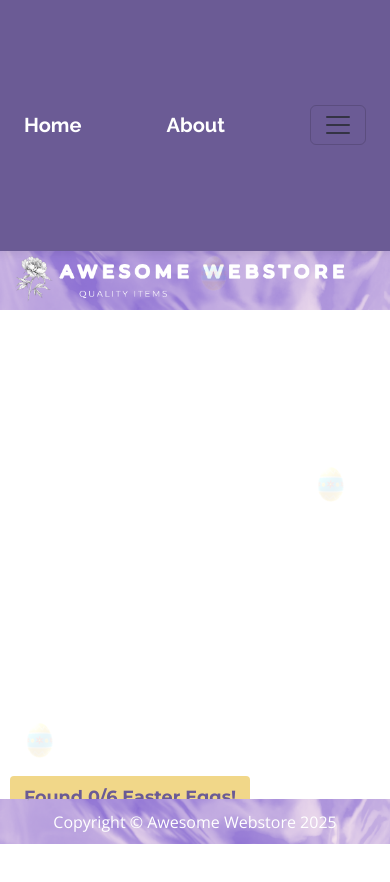
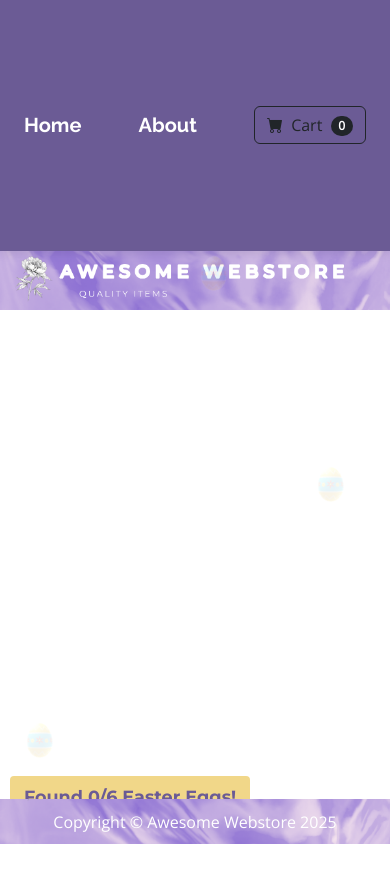
Before and after one commit to Helenes-Hub/webshop_Helene_vg, a plain HTML site: page index.html in a window 390 px wide. Shown: the top 882 px of the page. Drawn offline with nearby package versions, Linux system fonts and the light colour scheme; no server answers.

Commit message:
fixat klart

```diff
--- a/checkout.js
+++ b/checkout.js
@@ -1,5 +1,6 @@
 
 let appliedDiscount = 0;
+
 function updateCartUI() {
     const cart = JSON.parse(localStorage.getItem("cart")) || [];
     const cartReview = document.getElementById("cartReview");
@@ -13,7 +14,7 @@ function updateCartUI() {
     if (cart.length === 0) {
         cartFooter.style.display = "none";
         formContainer.style.display = "none";
-        cartReview.innerHTML = `<p>Your cart is empty. Go back and add some treasures!</p>`;
+        cartReview.innerHTML = `<p>Your cart is empty. Go back and add some items!</p>`;
         return;
     }
 
--- a/index.html
+++ b/index.html
@@ -30,48 +30,12 @@
     <div class="container px-4 px-lg-5">
         <a class="navbar-brand" href="index.html">Home</a>
         <a class="navbar-brand" href="about.html">About</a>
-        <button
-                class="navbar-toggler"
-                type="button"
-                data-bs-toggle="collapse"
-                data-bs-target="#navbarSupportedContent"
-                aria-controls="navbarSupportedContent"
-                aria-expanded="false"
-                aria-label="Toggle navigation"
-        >
-            <span class="navbar-toggler-icon"></span>
-        </button>
-        <div class="collapse navbar-collapse" id="navbarSupportedContent">
+        <a href="checkout.html" class="btn btn-outline-dark" id="viewCart">
+            <i class="bi-cart-fill me-1"></i>
+            Cart
+            <span class="badge bg-dark text-white ms-1 rounded-pill" id="cartCount">0</span>
+        </a>
 
-
-
-            <!--   KOMMENTERAT UT SHOP
-              <li class="nav-item dropdown">
-                  <a
-                          class="nav-link dropdown-toggle"
-                          id="navbarDropdown"
-                          href="#"
-                          role="button"
-                          data-bs-toggle="dropdown"
-                          aria-expanded="false"
-                >Shop</a
-                  >
-                  <ul class="dropdown-menu" aria-labelledby="navbarDropdown">
-                    <li><a class="dropdown-item" href="#!">All Products</a></li>
-                    <li><hr class="dropdown-divider" /></li>
-                    <li><a class="dropdown-item" href="#!">Popular Items</a></li>
-                    <li><a class="dropdown-item" href="#!">New Arrivals</a></li>
-                  </ul>
-                </li>
-              </ul> -->
-
-            <a href="checkout.html" class="btn btn-outline-dark" id="viewCart">
-                <i class="bi-cart-fill me-1"></i>
-                Cart
-                <span class="badge bg-dark text-white ms-1 rounded-pill" id="cartCount">0</span>
-            </a>
-
-        </div>
     </div>
 </nav>
 <!-- Header-->
```
